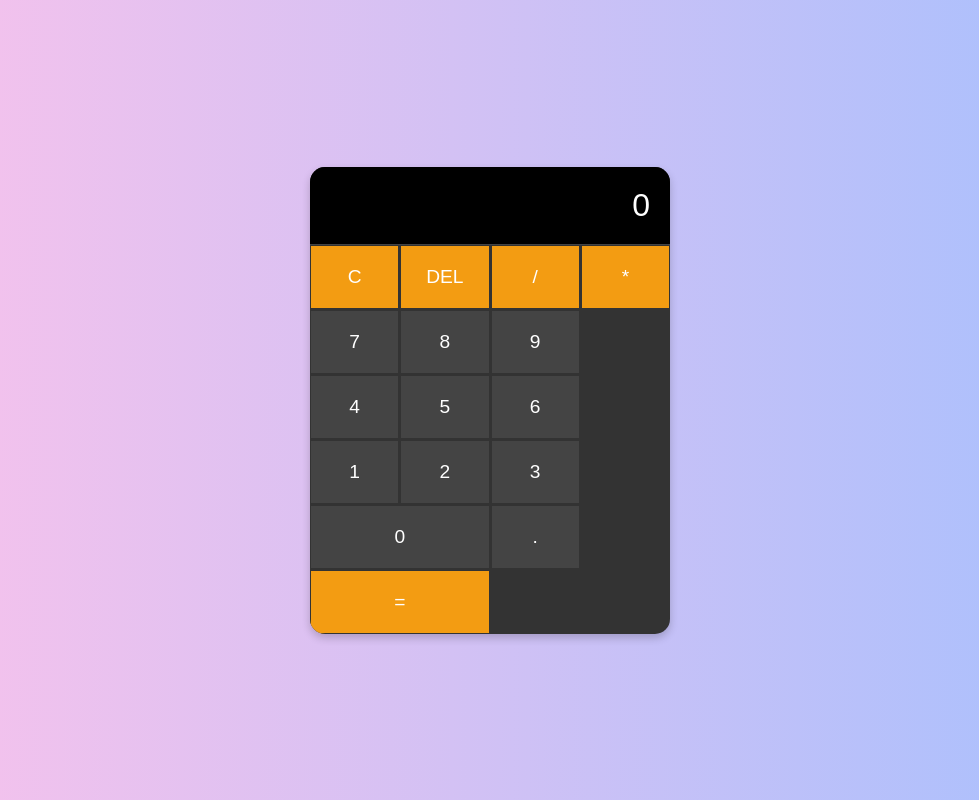
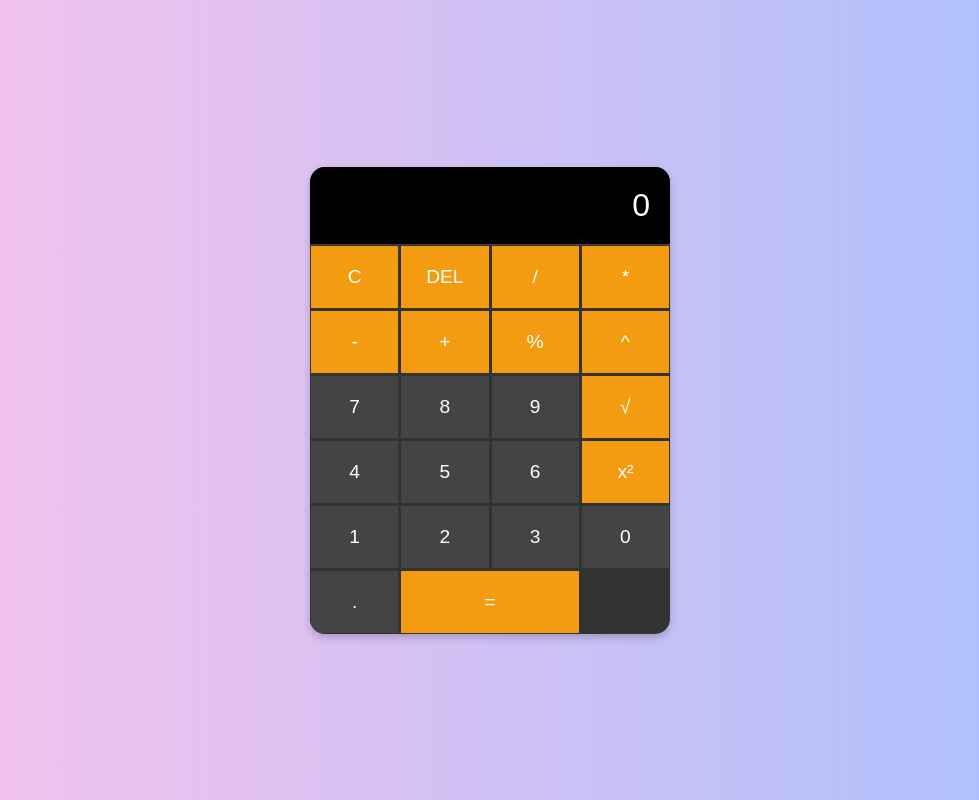
Before and after one commit to MerabSamkharadze/easy-calculator, a plain HTML site: page index.html in a window 1280 px wide. Shown: the whole page, without its empty margins (150-1129 px from the left). Drawn offline with Linux system fonts and the light colour scheme.

Commit message:
add other operators as well

```diff
--- a/index.html
+++ b/index.html
@@ -14,21 +14,25 @@
         <button class="button operator" onclick="deleteLast()">DEL</button>
         <button class="button operator" onclick="appendOperator('/')">/</button>
         <button class="button operator" onclick="appendOperator('*')">*</button>
-        <div class="number-buttons">
+        <button class="button operator" onclick="appendOperator('-')">-</button>
+        <button class="button operator" onclick="appendOperator('+')">+</button>
+        <button class="button operator" onclick="appendOperator('%')">%</button>
+        <button class="button operator" onclick="appendOperator('^')">^</button>
         <button class="button" onclick="appendNumber('7')">7</button>
         <button class="button" onclick="appendNumber('8')">8</button>
         <button class="button" onclick="appendNumber('9')">9</button>
+        <button class="button operator" onclick="calculateSquareRoot()">
+          √
+        </button>
         <button class="button" onclick="appendNumber('4')">4</button>
         <button class="button" onclick="appendNumber('5')">5</button>
         <button class="button" onclick="appendNumber('6')">6</button>
+        <button class="button operator" onclick="calculateSquare()">x²</button>
         <button class="button" onclick="appendNumber('1')">1</button>
         <button class="button" onclick="appendNumber('2')">2</button>
         <button class="button" onclick="appendNumber('3')">3</button>
-          <button class="button double-span" onclick="appendNumber('0')">
-            0
-          </button>
+        <button class="button" onclick="appendNumber('0')">0</button>
         <button class="button" onclick="appendNumber('.')">.</button>
-        </div>
         <button class="button operator double-span" onclick="calculate()">
           =
         </button>
--- a/script.js
+++ b/script.js
@@ -18,17 +18,35 @@ function appendNumber(number) {
 
 function appendOperator(operator) {
   const lastChar = display.innerText.slice(-1);
-  if (["+", "-", "*", "/"].includes(lastChar)) {
+  if (["+", "-", "*", "/", "%", "^"].includes(lastChar)) {
     display.innerText = display.innerText.slice(0, -1) + operator;
   } else {
     display.innerText += operator;
   }
 }
 
-function calculate() {
+function calculateSquare() {
   try {
-    display.innerText = eval(display.innerText);
+    display.innerText = Math.pow(eval(display.innerText), 2);
   } catch {
     display.innerText = "Error";
   }
 }
+
+function calculateSquareRoot() {
+  try {
+    display.innerText = Math.sqrt(eval(display.innerText));
+  } catch {
+    display.innerText = "Error";
+  }
+}
+
+function calculate() {
+  try {
+    let expression = display.innerText;
+    expression = expression.replace(/\^/g, "**"); // Handle exponentiation
+    display.innerText = eval(expression);
+  } catch {
+    display.innerText = "Error";
+  }
+}
--- a/styles.css
+++ b/styles.css
@@ -63,7 +63,7 @@ body {
   background-color: #d35400;
 }
 
-.button.double {
+.button.double-span {
   grid-column: span 2;
 }
 
@@ -73,7 +73,3 @@ body {
   grid-template-columns: repeat(3, 1fr);
   gap: 1px;
 }
-
-.button.double-span {
-  grid-column: span 2;
-}
```
Lines whose indentation alone changed are shown as unchanged.
